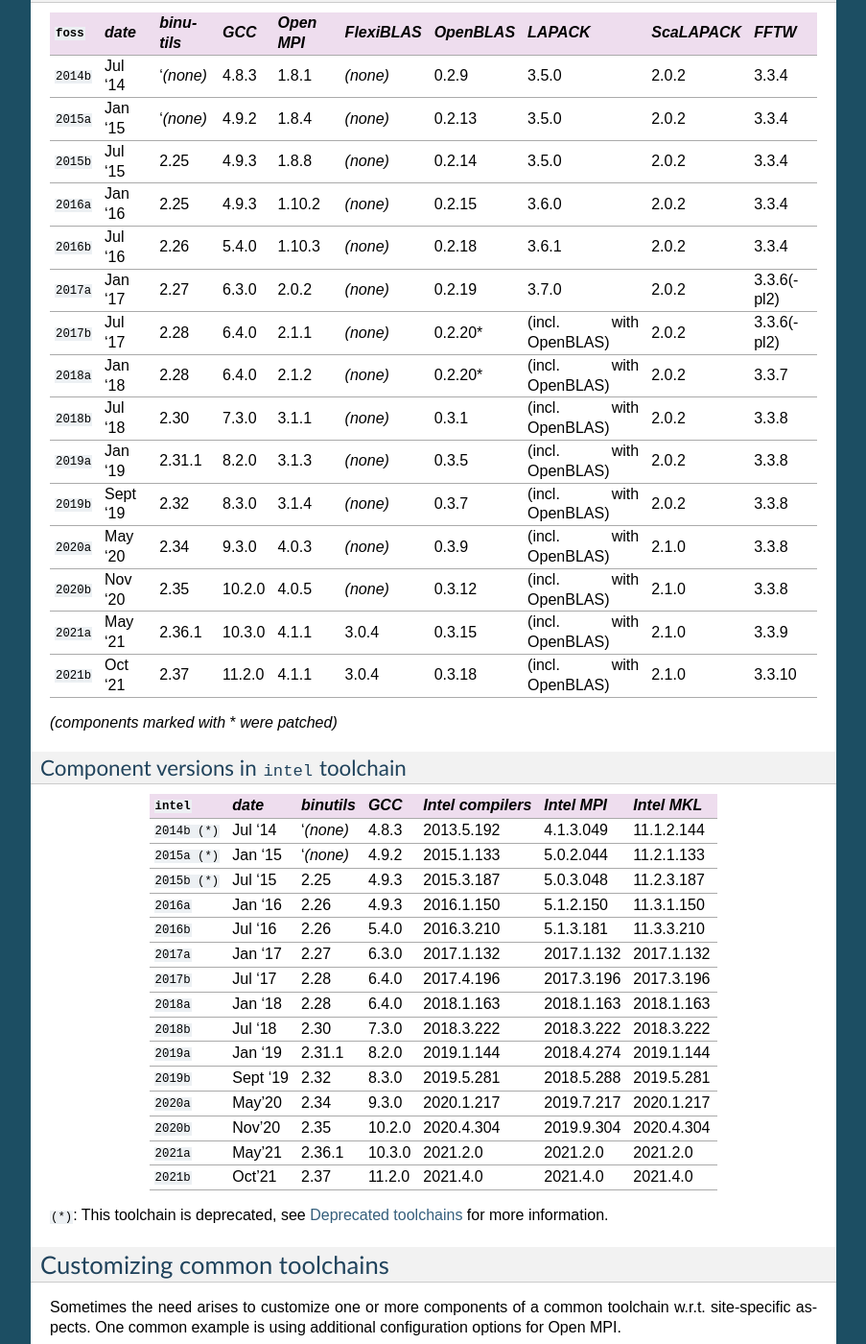
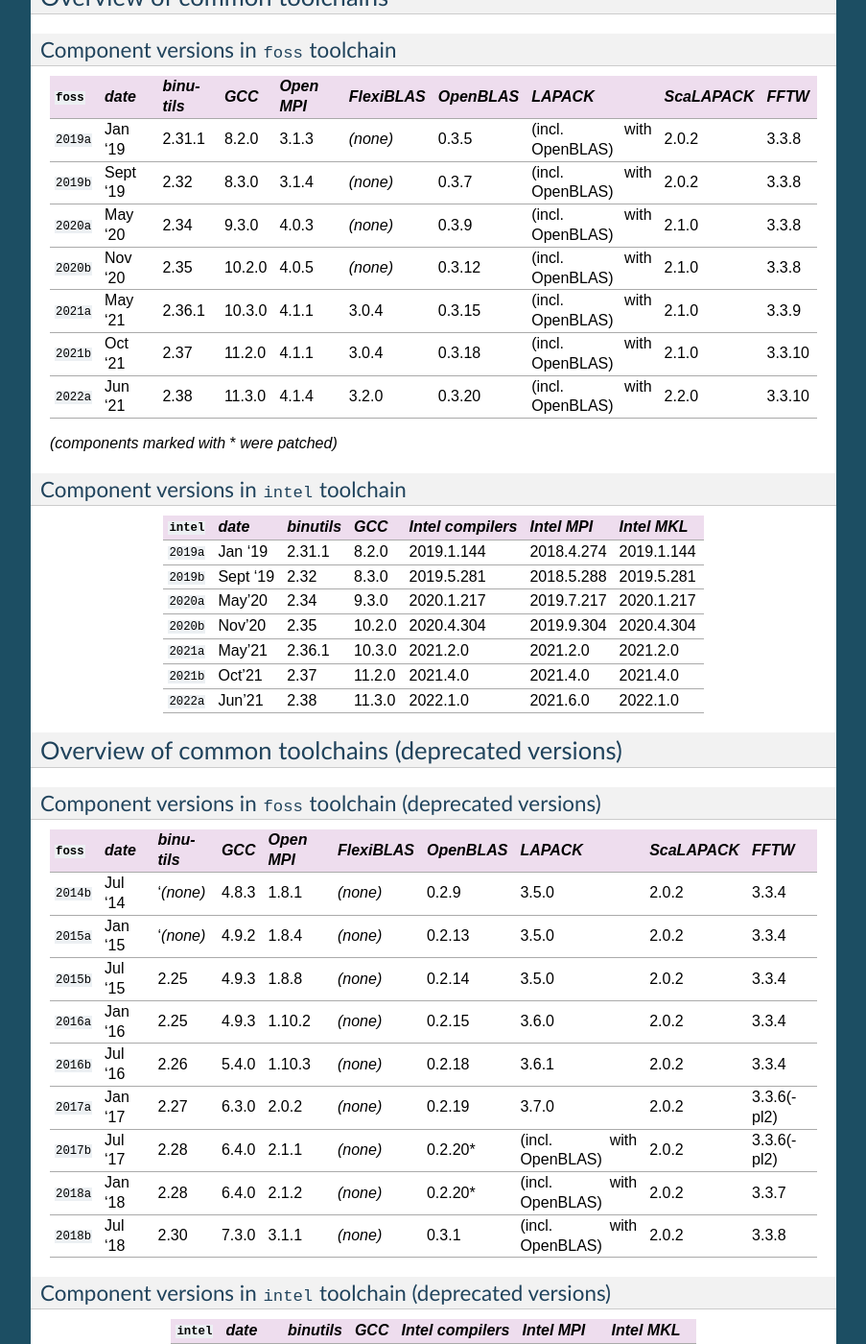
Before and after one commit to easybuilders/easybuild, a Sphinx documentation site: the page built from docs/Common-toolchains.rst, in a window 1280 px wide and 1400 px high, scrolled down 2494 px. Shown: the whole window at 96% size, without its empty margins (198-1101 px from the left). Built offline with Sphinx 7.4.7, drawn with Linux system fonts in a browser that asks for light colours; pages that are not in the unit, such as notebooks, are missing from menus; some of the changed lines change nothing that is shown; some of the changed text lies outside the part shown.

Commit message:
update overview of common toolchains: include 2022a versions, list deprecated versions in separate section

```diff
--- a/docs/Common-toolchains.rst
+++ b/docs/Common-toolchains.rst
@@ -154,6 +154,59 @@
 +----------------+-------------+------------+-----------+------------+-------------+------------+-----------------------+--------------+-------------+
 | ``foss``       | *date*      |*binutils*  | *GCC*     | *Open MPI* | *FlexiBLAS* | *OpenBLAS* | *LAPACK*              | *ScaLAPACK*  | *FFTW*      |
 +================+=============+============+===========+============+=============+============+=======================+==============+=============+
+| ``2019a``      | Jan '19     | 2.31.1     | 8.2.0     | 3.1.3      | *(none)*    | 0.3.5      | (incl. with OpenBLAS) | 2.0.2        | 3.3.8       |
++----------------+-------------+------------+-----------+------------+-------------+------------+-----------------------+--------------+-------------+
+| ``2019b``      | Sept '19    | 2.32       | 8.3.0     | 3.1.4      | *(none)*    | 0.3.7      | (incl. with OpenBLAS) | 2.0.2        | 3.3.8       |
++----------------+-------------+------------+-----------+------------+-------------+------------+-----------------------+--------------+-------------+
+| ``2020a``      | May '20     | 2.34       | 9.3.0     | 4.0.3      | *(none)*    | 0.3.9      | (incl. with OpenBLAS) | 2.1.0        | 3.3.8       |
++----------------+-------------+------------+-----------+------------+-------------+------------+-----------------------+--------------+-------------+
+| ``2020b``      | Nov '20     | 2.35       | 10.2.0    | 4.0.5      | *(none)*    | 0.3.12     | (incl. with OpenBLAS) | 2.1.0        | 3.3.8       |
++----------------+-------------+------------+-----------+------------+-------------+------------+-----------------------+--------------+-------------+
+| ``2021a``      | May '21     | 2.36.1     | 10.3.0    | 4.1.1      | 3.0.4       | 0.3.15     | (incl. with OpenBLAS) | 2.1.0        | 3.3.9       |
++----------------+-------------+------------+-----------+------------+-------------+------------+-----------------------+--------------+-------------+
+| ``2021b``      | Oct '21     | 2.37       | 11.2.0    | 4.1.1      | 3.0.4       | 0.3.18     | (incl. with OpenBLAS) | 2.1.0        | 3.3.10      |
++----------------+-------------+------------+-----------+------------+-------------+------------+-----------------------+--------------+-------------+
+| ``2022a``      | Jun '21     | 2.38       | 11.3.0    | 4.1.4      | 3.2.0       | 0.3.20     | (incl. with OpenBLAS) | 2.2.0        | 3.3.10      |
++----------------+-------------+------------+-----------+------------+-------------+------------+-----------------------+--------------+-------------+
+
+*(components marked with* * *were patched)*
+
+.. _common_toolchains_overview_intel:
+
+Component versions in ``intel`` toolchain
+~~~~~~~~~~~~~~~~~~~~~~~~~~~~~~~~~~~~~~~~~
+
++----------------+-------------+-------------+-----------+--------------------+-------------+--------------+
+| ``intel``      | *date*      | *binutils*  | *GCC*     | *Intel compilers*  | *Intel MPI* | *Intel MKL*  |
++================+=============+=============+===========+====================+=============+==============+
+| ``2019a``      | Jan '19     | 2.31.1      | 8.2.0     | 2019.1.144         | 2018.4.274  | 2019.1.144   |
++----------------+-------------+-------------+-----------+--------------------+-------------+--------------+
+| ``2019b``      | Sept '19    | 2.32        | 8.3.0     | 2019.5.281         | 2018.5.288  | 2019.5.281   |
++----------------+-------------+-------------+-----------+--------------------+-------------+--------------+
+| ``2020a``      | May'20      | 2.34        | 9.3.0     | 2020.1.217         | 2019.7.217  | 2020.1.217   |
++----------------+-------------+-------------+-----------+--------------------+-------------+--------------+
+| ``2020b``      | Nov'20      | 2.35        | 10.2.0    | 2020.4.304         | 2019.9.304  | 2020.4.304   |
++----------------+-------------+-------------+-----------+--------------------+-------------+--------------+
+| ``2021a``      | May'21      | 2.36.1      | 10.3.0    | 2021.2.0           | 2021.2.0    | 2021.2.0     |
++----------------+-------------+-------------+-----------+--------------------+-------------+--------------+
+| ``2021b``      | Oct'21      | 2.37        | 11.2.0    | 2021.4.0           | 2021.4.0    | 2021.4.0     |
++----------------+-------------+-------------+-----------+--------------------+-------------+--------------+
+| ``2022a``      | Jun'21      | 2.38        | 11.3.0    | 2022.1.0           | 2021.6.0    | 2022.1.0     |
++----------------+-------------+-------------+-----------+--------------------+-------------+--------------+
+
+.. _common_toolchains_overview_deprecated:
+
+Overview of common toolchains (deprecated versions)
+---------------------------------------------------
+
+.. _common_toolchains_overview_foss_deprecated:
+
+Component versions in ``foss`` toolchain (deprecated versions)
+~~~~~~~~~~~~~~~~~~~~~~~~~~~~~~~~~~~~~~~~~~~~~~~~~~~~~~~~~~~~~~
+
++----------------+-------------+------------+-----------+------------+-------------+------------+-----------------------+--------------+-------------+
+| ``foss``       | *date*      |*binutils*  | *GCC*     | *Open MPI* | *FlexiBLAS* | *OpenBLAS* | *LAPACK*              | *ScaLAPACK*  | *FFTW*      |
++================+=============+============+===========+============+=============+============+=======================+==============+=============+
 | ``2014b``      | Jul '14     | '*(none)*  | 4.8.3     | 1.8.1      | *(none)*    | 0.2.9      | 3.5.0                 | 2.0.2        | 3.3.4       |
 +----------------+-------------+------------+-----------+------------+-------------+------------+-----------------------+--------------+-------------+
 | ``2015a``      | Jan '15     | '*(none)*  | 4.9.2     | 1.8.4      | *(none)*    | 0.2.13     | 3.5.0                 | 2.0.2        | 3.3.4       |
@@ -172,35 +225,20 @@
 +----------------+-------------+------------+-----------+------------+-------------+------------+-----------------------+--------------+-------------+
 | ``2018b``      | Jul '18     | 2.30       | 7.3.0     | 3.1.1      | *(none)*    | 0.3.1      | (incl. with OpenBLAS) | 2.0.2        | 3.3.8       |
 +----------------+-------------+------------+-----------+------------+-------------+------------+-----------------------+--------------+-------------+
-| ``2019a``      | Jan '19     | 2.31.1     | 8.2.0     | 3.1.3      | *(none)*    | 0.3.5      | (incl. with OpenBLAS) | 2.0.2        | 3.3.8       |
-+----------------+-------------+------------+-----------+------------+-------------+------------+-----------------------+--------------+-------------+
-| ``2019b``      | Sept '19    | 2.32       | 8.3.0     | 3.1.4      | *(none)*    | 0.3.7      | (incl. with OpenBLAS) | 2.0.2        | 3.3.8       |
-+----------------+-------------+------------+-----------+------------+-------------+------------+-----------------------+--------------+-------------+
-| ``2020a``      | May '20     | 2.34       | 9.3.0     | 4.0.3      | *(none)*    | 0.3.9      | (incl. with OpenBLAS) | 2.1.0        | 3.3.8       |
-+----------------+-------------+------------+-----------+------------+-------------+------------+-----------------------+--------------+-------------+
-| ``2020b``      | Nov '20     | 2.35       | 10.2.0    | 4.0.5      | *(none)*    | 0.3.12     | (incl. with OpenBLAS) | 2.1.0        | 3.3.8       |
-+----------------+-------------+------------+-----------+------------+-------------+------------+-----------------------+--------------+-------------+
-| ``2021a``      | May '21     | 2.36.1     | 10.3.0    | 4.1.1      | 3.0.4       | 0.3.15     | (incl. with OpenBLAS) | 2.1.0        | 3.3.9       |
-+----------------+-------------+------------+-----------+------------+-------------+------------+-----------------------+--------------+-------------+
-| ``2021b``      | Oct '21     | 2.37       | 11.2.0    | 4.1.1      | 3.0.4       | 0.3.18     | (incl. with OpenBLAS) | 2.1.0        | 3.3.10      |
-+----------------+-------------+------------+-----------+------------+-------------+------------+-----------------------+--------------+-------------+
 
-*(components marked with* * *were patched)*
+.. _common_toolchains_overview_intel_deprecated:
 
-.. _common_toolchains_overview_intel:
-
-Component versions in ``intel`` toolchain
-~~~~~~~~~~~~~~~~~~~~~~~~~~~~~~~~~~~~~~~~~
-
+Component versions in ``intel`` toolchain (deprecated versions)
+~~~~~~~~~~~~~~~~~~~~~~~~~~~~~~~~~~~~~~~~~~~~~~~~~~~~~~~~~~~~~~~
 
 +----------------+-------------+-------------+-----------+--------------------+-------------+--------------+
 | ``intel``      | *date*      | *binutils*  | *GCC*     | *Intel compilers*  | *Intel MPI* | *Intel MKL*  |
 +================+=============+=============+===========+====================+=============+==============+
-| ``2014b (*)``  | Jul '14     | '*(none)*   | 4.8.3     | 2013.5.192         | 4.1.3.049   | 11.1.2.144   |
+| ``2014b``      | Jul '14     | '*(none)*   | 4.8.3     | 2013.5.192         | 4.1.3.049   | 11.1.2.144   |
 +----------------+-------------+-------------+-----------+--------------------+-------------+--------------+
-| ``2015a (*)``  | Jan '15     | '*(none)*   | 4.9.2     | 2015.1.133         | 5.0.2.044   | 11.2.1.133   |
+| ``2015a``      | Jan '15     | '*(none)*   | 4.9.2     | 2015.1.133         | 5.0.2.044   | 11.2.1.133   |
 +----------------+-------------+-------------+-----------+--------------------+-------------+--------------+
-| ``2015b (*)``  | Jul '15     | 2.25        | 4.9.3     | 2015.3.187         | 5.0.3.048   | 11.2.3.187   |
+| ``2015b``      | Jul '15     | 2.25        | 4.9.3     | 2015.3.187         | 5.0.3.048   | 11.2.3.187   |
 +----------------+-------------+-------------+-----------+--------------------+-------------+--------------+
 | ``2016a``      | Jan '16     | 2.26        | 4.9.3     | 2016.1.150         | 5.1.2.150   | 11.3.1.150   |
 +----------------+-------------+-------------+-----------+--------------------+-------------+--------------+
@@ -214,20 +252,6 @@
 +----------------+-------------+-------------+-----------+--------------------+-------------+--------------+
 | ``2018b``      | Jul '18     | 2.30        | 7.3.0     | 2018.3.222         | 2018.3.222  | 2018.3.222   |
 +----------------+-------------+-------------+-----------+--------------------+-------------+--------------+
-| ``2019a``      | Jan '19     | 2.31.1      | 8.2.0     | 2019.1.144         | 2018.4.274  | 2019.1.144   |
-+----------------+-------------+-------------+-----------+--------------------+-------------+--------------+
-| ``2019b``      | Sept '19    | 2.32        | 8.3.0     | 2019.5.281         | 2018.5.288  | 2019.5.281   |
-+----------------+-------------+-------------+-----------+--------------------+-------------+--------------+
-| ``2020a``      | May'20      | 2.34        | 9.3.0     | 2020.1.217         | 2019.7.217  | 2020.1.217   |
-+----------------+-------------+-------------+-----------+--------------------+-------------+--------------+
-| ``2020b``      | Nov'20      | 2.35        | 10.2.0    | 2020.4.304         | 2019.9.304  | 2020.4.304   |
-+----------------+-------------+-------------+-----------+--------------------+-------------+--------------+
-| ``2021a``      | May'21      | 2.36.1      | 10.3.0    | 2021.2.0           | 2021.2.0    | 2021.2.0     |
-+----------------+-------------+-------------+-----------+--------------------+-------------+--------------+
-| ``2021b``      | Oct'21      | 2.37        | 11.2.0    | 2021.4.0           | 2021.4.0    | 2021.4.0     |
-+----------------+-------------+-------------+-----------+--------------------+-------------+--------------+
-
-``(*)``: This toolchain is deprecated, see :ref:`deprecated_easyconfigs_toolchains` for more information.
 
 .. _common_toolchains_customizing:
 
```
